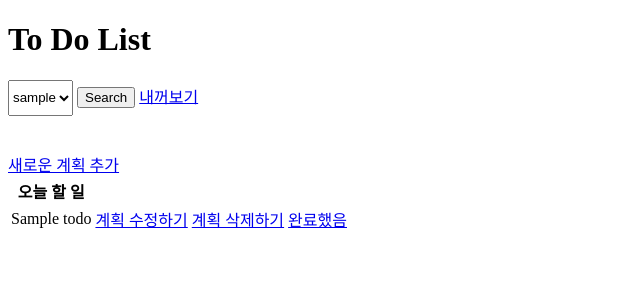
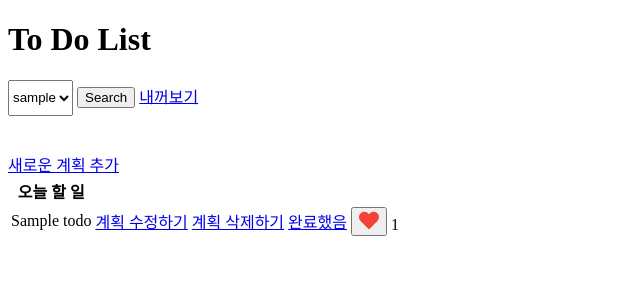
Before and after one commit to hildakim/todolist, a Django app: page /todo/ in a window 1280 px wide. Shown: the part 104-404 px from the top of the page, without its empty margins (0-640 px from the left). Run offline with Django 3.2, Linux system fonts and the light colour scheme; a user stored in the database is signed in; tables that the repository leaves empty hold one stand-in row (values such as "Sample post"); some libraries are stand-ins or nearby versions.

Commit message:
todo: like

```diff
--- a/todo/templates/home.html
+++ b/todo/templates/home.html
@@ -1,12 +1,41 @@
 {% extends 'base.html' %}
 {% block content %}
 {% load crispy_forms_tags %}
+{% load static %}
+<head>
+    <style>
+        .heart {
+            width: 20px;
+            height: 20px;
+        }
+    </style>
+</head>
+<script type="text/javascript">
+    function post_like(p_id){
+        $.ajax({
+            type: "GET",
+            url: "{% url 'todo:post_likes' %}",
+            data: {
+                'blog_id':p_id
+            },
+            dataType: 'json',
+            success: function(response){
+                $('#like_count'+p_id).html(response.like_count)
+                    if(response.message == "좋아요"){
+                        $('#heart'+p_id).attr("src", "{%static 'heart.svg' %}")
+                    } else if (response.message == "좋아요 취소") {
+                        $('#heart'+p_id).attr("src", "{%static 'empty_heart.svg' %}")
+                    }
+            },
+            // error:function(request,status,error){
+            //     alert("code:"+request.status+"\n"+"message:"+request.responseText+"\n"+"error:"+error);
+            // }
 
-<head>
-    <Style>
+        })
+    }
 
-    </Style>
-</head>
+</script>
+
 
 <h1>To Do List</h1>
 <form class="form-inline my-2 my-lg-0" action="{% url 'todo:search' %}" method="get">
@@ -41,6 +70,24 @@
         {%else%}
         <td><a href="{%url 'todo:complete' content.id %}">완료안했음</a></td>
         {%endif%}
+        <td>
+            <div class="like-box">
+                {%if user.is_authenticated %}
+                <button id="{{content.id}}" onclick="post_like(this.id)">
+                    {%if request.user in content.like.all%}
+                    <img class="heart" id="heart{{content.id}}" src="{% static 'heart.svg' %}" alt="full_heart">
+                    {%else%}
+                    <img class="heart" id="heart{{content.id}}" src="{% static 'empty_heart.svg' %}" alt="empty_heart">
+                    {%endif%}
+                </button>
+                {%else%}
+                <button id="{{content.id}}" onclick="alert('로그인이 필요합니다')">
+                    <img class="heart" id="heart" src="{% static 'empty_heart.svg' %}" alt="empty_heart">
+                </button>
+                {%endif%}
+                <span id="like_count{{content.id}}">{{content.like.count}}</span>
+            </div>
+        </td>
     </tr>
 
     <!-- 만약 할 일이 없을 때 뜨는 값 (empty)-->
--- a/todo/urls.py
+++ b/todo/urls.py
@@ -12,4 +12,5 @@ urlpatterns = [
     path('mail/', mail, name="mail"),
     path('completed/<int:id>', completed, name="complete"),
     path('search/', search, name="search"),
+    path('like/', post_likes, name="post_likes"),
 ]
```
Also changed, not shown: todo/static/empty_heart.svg (added), todo/static/heart.svg (added).
